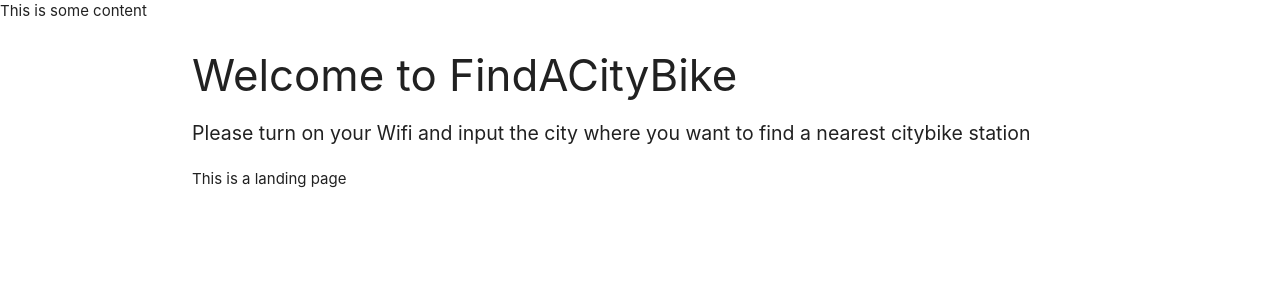
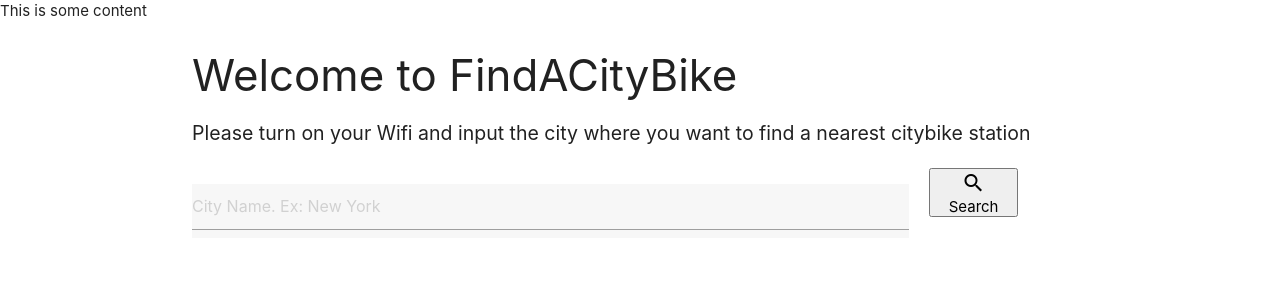
Before and after one commit to JustCodeandChill/cityBike, a React (Create React App) app in the folder citybike/: page / in a window 1280 px wide. Shown: the top 300 px of the page. Built offline with nearby package versions, Linux system fonts and the light colour scheme.

Commit message:
Adding materialize icon in index.html, create input fields and search button in LandingPage.js

```diff
--- a/citybike/public/index.html
+++ b/citybike/public/index.html
@@ -5,6 +5,7 @@
     <link rel="icon" href="%PUBLIC_URL%/favicon.ico" />
     <meta name="viewport" content="width=device-width, initial-scale=1" />
     <meta name="theme-color" content="#000000" />
+    <link href="https://fonts.googleapis.com/icon?family=Material+Icons" rel="stylesheet">
     <meta
       name="description"
       content="Web site created using create-react-app"
--- a/citybike/src/pages/LandingPage.js
+++ b/citybike/src/pages/LandingPage.js
@@ -1,5 +1,5 @@
 import React from "react";
-import '../styles/LandingPage.css'
+import "../styles/LandingPage.css";
 class LandingPage extends React.Component {
   render() {
     return (
@@ -9,7 +9,11 @@ class LandingPage extends React.Component {
           Please turn on your Wifi and input the city where you want to find a
           nearest citybike station
         </p>
-        This is a landing page
+        <div className="dashboard-input">
+          <input type="text" placeholder="City Name. Ex: New York" />
+
+        </div>
+        <button className="dashboard-search-button"> <i class="prefix material-icons">search</i>Search</button>
       </div>
     );
   }
--- a/citybike/src/styles/LandingPage.css
+++ b/citybike/src/styles/LandingPage.css
@@ -1,3 +1,22 @@
 .inform-paragraph {
     font-size: 1.3rem;
 }
+
+.dashboard-input {
+    background-color: #f7f7f7;
+    width: 80%;
+    display: inline-block;
+}
+
+.dashboard-search-button {
+    height: 49px;
+    width: 10%;
+    margin-left: 20px;
+    transition: background-color 0.5s, border 0.5s, color 0.5;
+}
+
+.dashboard-search-button:hover {
+background-color: #008aca;
+border: none;
+color: #f7f7f7;
+}
```
